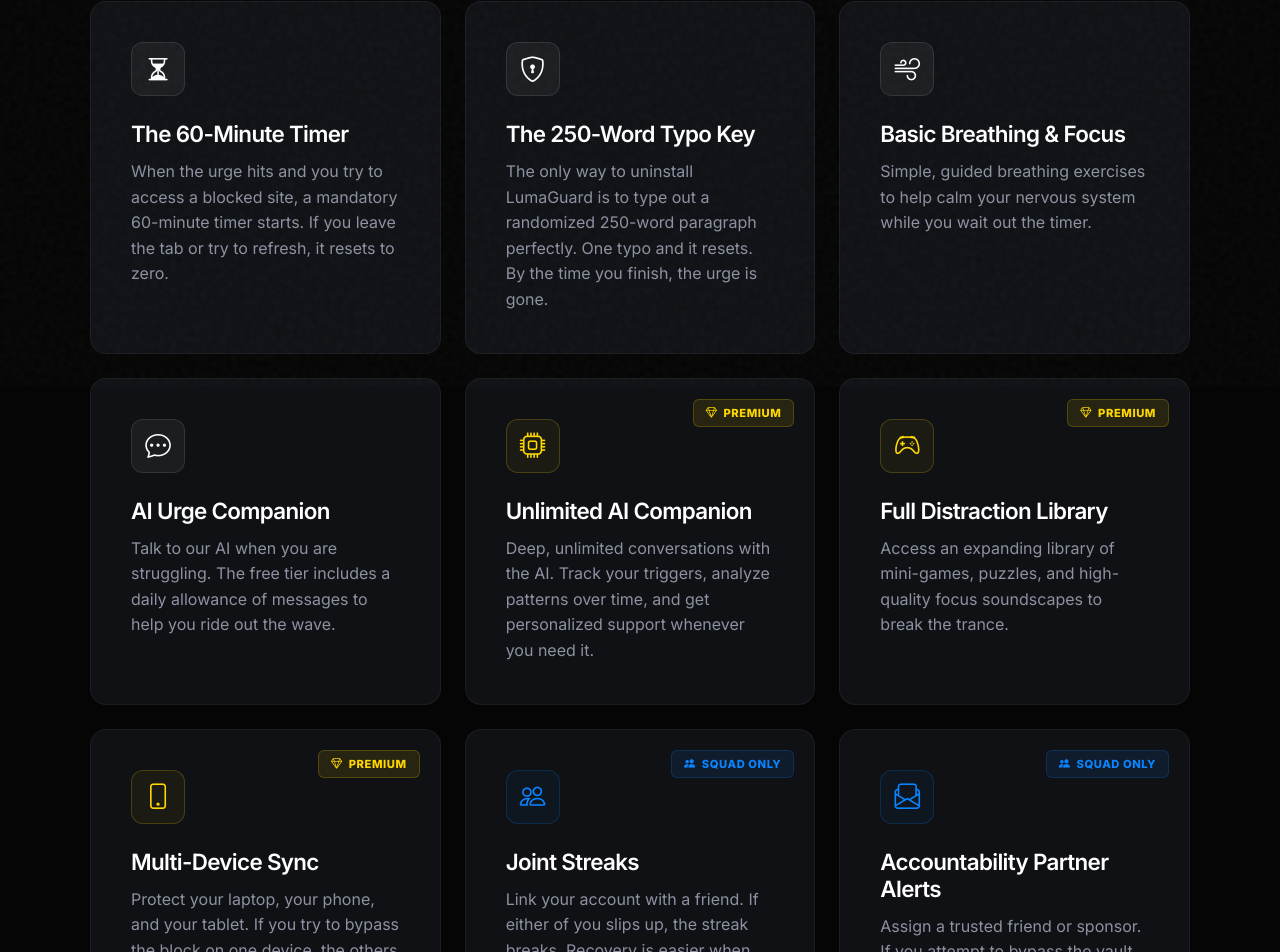
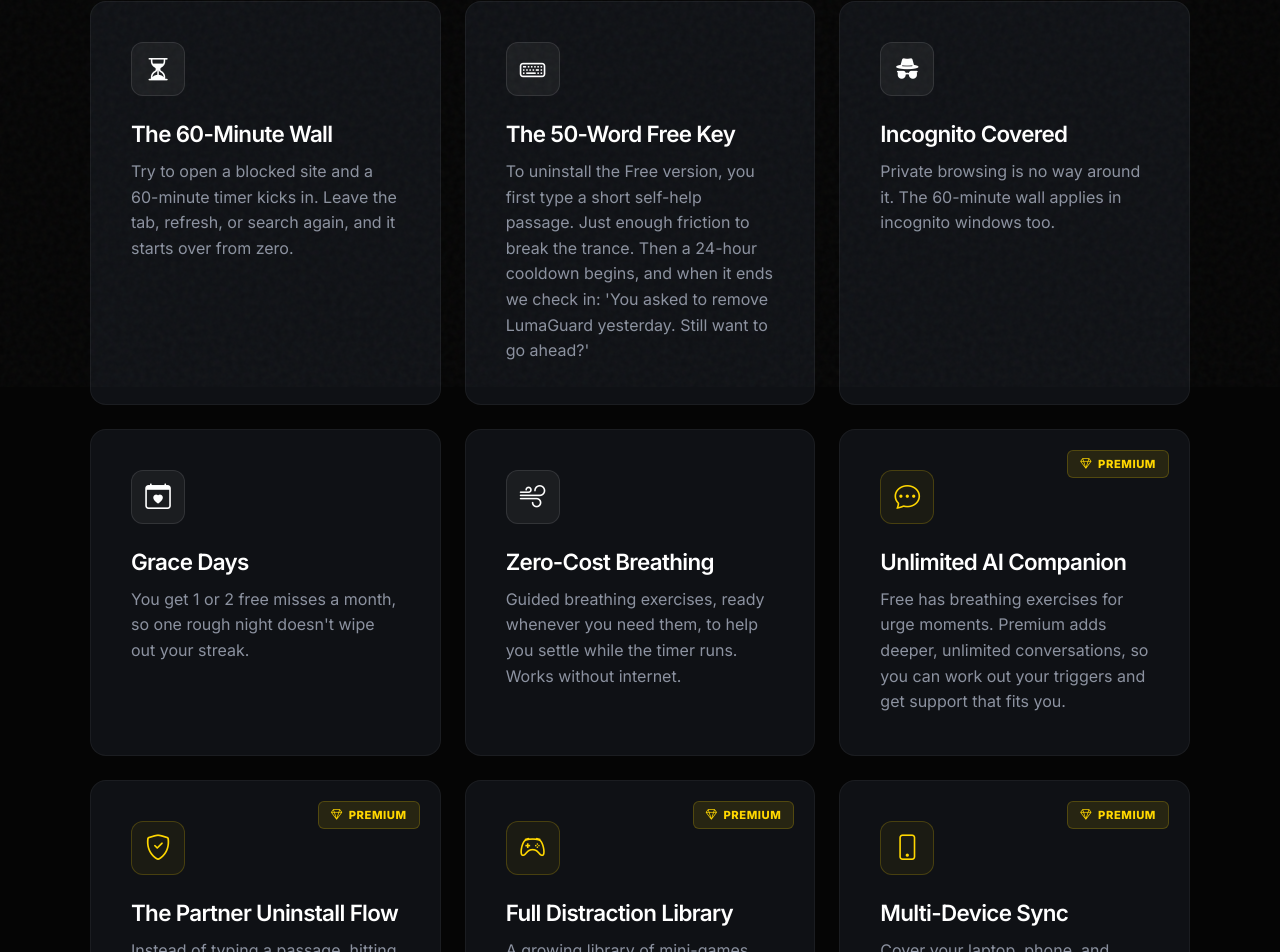
Before and after one commit to miracleiwelu13-ux/luma-guard, a React (Vite) app: page /features in a window 1280 px wide. Shown: the part 413-1365 px from the top of the page. Built offline with nearby package versions, Linux system fonts and the light colour scheme.

Commit message:
Update features, pricing, and FAQ to match V1 product logic

```diff
--- a/src/data/articles.js
+++ b/src/data/articles.js
@@ -23,7 +23,7 @@ export const articles = [
       "1. Cold water. Splash freezing cold water on your face. The shock can slow your heart rate and break the panic spiral.",
       "2. Move. Do 20 pushups or go for a fast walk. It pulls your attention out of your head and into your muscles.",
       "3. Say it out loud. Try: 'I'm having an urge, and I'm not going to act on it.' Hearing yourself say it helps you step back from the feeling and think clearly again.",
-      "LumaGuard's 60-minute timer gives you the space to do all three."
+      "LumaGuard's 60-minute timer gives you the space to do all three. And if you try to uninstall it, a 24-hour cooldown kicks in. That's a full day to change your mind."
     ]
   },
   {
@@ -80,7 +80,7 @@ export const articles = [
       "2. Drop the shame. It happened and it's done. Beating yourself up only makes the next slip more likely.",
       "3. Go outside. Move your body and change your surroundings.",
       "4. Reset your streak, but don't count it as losing everything. You're building a muscle. You dropped the weight, and you're still stronger than when you started.",
-      "LumaGuard is here to help you get back up, not to judge you for falling."
+      "LumaGuard is here to help you get back up, not to judge you for falling. And if you ever feel like quitting the app, uninstalling means typing a short 50-word self-help passage, then waiting out a 24-hour cooldown. After that, we'll ask if you still want to go. That gives you a full day to think it over."
     ]
   }
 ]
--- a/src/pages/FeaturesPage/FeaturesPage.jsx
+++ b/src/pages/FeaturesPage/FeaturesPage.jsx
@@ -2,65 +2,88 @@ import { Link } from 'react-router-dom'
 import { motion } from 'framer-motion'
 import './FeaturesPage.css'
 
-// We'll structure the features by category and clearly mark the tier
 const features = [
   // --- THE CORE (FREE) ---
   {
     icon: 'bi-hourglass-split',
-    title: 'The 60-Minute Timer',
-    desc: 'When the urge hits and you try to access a blocked site, a mandatory 60-minute timer starts. If you leave the tab or try to refresh, it resets to zero.',
+    title: 'The 60-Minute Wall',
+    desc: 'Try to open a blocked site and a 60-minute timer kicks in. Leave the tab, refresh, or search again, and it starts over from zero.',
     tier: 'free'
   },
   {
-    icon: 'bi-shield-lock',
-    title: 'The 250-Word Typo Key',
-    desc: 'The only way to uninstall LumaGuard is to type out a randomized 250-word paragraph perfectly. One typo and it resets. By the time you finish, the urge is gone.',
+    icon: 'bi-keyboard',
+    title: 'The 50-Word Free Key',
+    desc: "To uninstall the Free version, you first type a short self-help passage. Just enough friction to break the trance. Then a 24-hour cooldown begins, and when it ends we check in: 'You asked to remove LumaGuard yesterday. Still want to go ahead?'",
+    tier: 'free'
+  },
+  {
+    icon: 'bi-incognito',
+    title: 'Incognito Covered',
+    desc: 'Private browsing is no way around it. The 60-minute wall applies in incognito windows too.',
+    tier: 'free'
+  },
+  {
+    icon: 'bi-calendar-heart',
+    title: 'Grace Days',
+    desc: "You get 1 or 2 free misses a month, so one rough night doesn't wipe out your streak.",
     tier: 'free'
   },
   {
     icon: 'bi-wind',
-    title: 'Basic Breathing & Focus',
-    desc: 'Simple, guided breathing exercises to help calm your nervous system while you wait out the timer.',
-    tier: 'free'
-  },
-  {
-    icon: 'bi-chat-dots',
-    title: 'AI Urge Companion',
-    desc: 'Talk to our AI when you are struggling. The free tier includes a daily allowance of messages to help you ride out the wave.',
+    title: 'Zero-Cost Breathing',
+    desc: 'Guided breathing exercises, ready whenever you need them, to help you settle while the timer runs. Works without internet.',
     tier: 'free'
   },
 
   // --- THE UPGRADES (PREMIUM) ---
   {
-    icon: 'bi-cpu',
+    icon: 'bi-chat-dots',
     title: 'Unlimited AI Companion',
-    desc: 'Deep, unlimited conversations with the AI. Track your triggers, analyze patterns over time, and get personalized support whenever you need it.',
+    desc: 'Free has breathing exercises for urge moments. Premium adds deeper, unlimited conversations, so you can work out your triggers and get support that fits you.',
+    tier: 'premium'
+  },
+  {
+    icon: 'bi-shield-check',
+    title: 'The Partner Uninstall Flow',
+    desc: "Instead of typing a passage, hitting 'Uninstall' on Premium sends a private message to your Accountability Partner: 'I am trying to uninstall. Talk me down?' The 24-hour cooldown still applies.",
     tier: 'premium'
   },
   {
     icon: 'bi-controller',
     title: 'Full Distraction Library',
-    desc: 'Access an expanding library of mini-games, puzzles, and high-quality focus soundscapes to break the trance.',
+    desc: 'A growing library of mini-games, puzzles, and focus soundscapes to pull your attention somewhere else.',
     tier: 'premium'
   },
   {
     icon: 'bi-phone',
     title: 'Multi-Device Sync',
-    desc: 'Protect your laptop, your phone, and your tablet. If you try to bypass the block on one device, the others know.',
+    desc: 'Cover your laptop, phone, and tablet together. If you try to get around the block on one, the others know.',
     tier: 'premium'
   },
 
   // --- THE MULTIPLAYER (GROUP) ---
   {
     icon: 'bi-people',
-    title: 'Joint Streaks',
-    desc: 'Link your account with a friend. If either of you slips up, the streak breaks. Recovery is easier when you are accountable to someone else.',
+    title: 'Private & Joint Streaks',
+    desc: 'Your personal streak never resets when a friend slips. The group streak only counts days when everyone stays clean. No shame in either one.',
     tier: 'group'
   },
   {
     icon: 'bi-envelope-paper',
-    title: 'Accountability Partner Alerts',
-    desc: 'Assign a trusted friend or sponsor. If you attempt to bypass the vault, they instantly receive an email notification.',
+    title: 'Accountability Alerts',
+    desc: "Pick a friend you trust. If you try to bypass the vault, your designated partner gets a private notification right away, and they decide whether to tell the group. Everyone else only sees an overall status, like '3 of 4 clean today.'",
+    tier: 'group'
+  },
+  {
+    icon: 'bi-chat-heart',
+    title: 'Group Check-Ins',
+    desc: 'Check in together, run shared breathing sessions, and cheer each other on. Squad stays worth it even in a rough week.',
+    tier: 'group'
+  },
+  {
+    icon: 'bi-trophy',
+    title: 'Milestone Rewards',
+    desc: 'Earn badges and cosmetics at 5 days, 1 week, and 1 month. Your personal best is always saved, even if you slip.',
     tier: 'group'
   }
 ]
--- a/src/pages/Home/Home.jsx
+++ b/src/pages/Home/Home.jsx
@@ -2,8 +2,10 @@ import Hero from '../../sections/Hero/Hero'
 import Problem from '../../sections/Problem/Problem'
 import AssessmentTeaser from '../../sections/AssessmentTeaser/AssessmentTeaser'
 import FeaturesTeaser from '../../sections/FeaturesTeaser/FeaturesTeaser'
+import ResourcesTeaser from '../../sections/ResourcesTeaser/ResourcesTeaser'
 import Pricing from '../../sections/Pricing/Pricing'
-import ResourcesTeaser from '../../sections/ResourcesTeaser/ResourcesTeaser'
+import './Home.css'
+
 export default function Home() {
   return (
     <div>
@@ -11,8 +13,8 @@ export default function Home() {
       <Problem />
       <AssessmentTeaser />
       <FeaturesTeaser />
+      <ResourcesTeaser />
       <Pricing />
-      <ResourcesTeaser />
     </div>
   )
 }
--- a/src/pages/PricingPage/PricingPage.jsx
+++ b/src/pages/PricingPage/PricingPage.jsx
@@ -7,13 +7,14 @@ const plans = [
     name: "Lifeline",
     price: "Free",
     period: "forever",
-    desc: "The core protection. No paywalls to keep you safe.",
+    desc: "The core protection. Nothing that keeps you safe is behind a paywall.",
     features: [
-      "1 Device (Chrome)",
-      "60-Minute Vault Timer",
-      "250-Word Typo Key",
-      "Basic AI coping (Daily limit)",
-      "Breathing & Focus tools"
+      "1 device (Chrome)",
+      "60-minute vault timer",
+      "Incognito mode covered",
+      "50-word passage and 24-hour uninstall cooldown",
+      "Breathing exercises",
+      "Private personal streaks"
     ],
     cta: "Get LumaGuard",
     highlight: false
@@ -22,29 +23,30 @@ const plans = [
     name: "Pro",
     price: "$6",
     period: "/ month",
-    desc: "For the days you need an unlimited backup.",
+    desc: "For the days you want unlimited backup.",
     features: [
-      "Unlimited Devices (Phone + PC)",
+      "Unlimited devices (phone and PC)",
+      "Partner uninstall alerts",
       "Unlimited AI Companion",
-      "Full game & audio library",
-      "Priority support",
+      "Full game and audio library",
       "Everything in Lifeline"
     ],
-    cta: "Start 7-Day Free Trial",
+    cta: "Start 7-day free trial",
     highlight: true
   },
   {
     name: "Squad",
-    price: "$16.80",
+    price: "$16",
     originalPrice: "$24",
     period: "/ month",
-    desc: "For friends fighting the battle together.",
+    desc: "For friends who want to tackle this together.",
     features: [
-      "Up to 4 People",
-      "Joint Streaks",
-      "Accountability Partner alerts",
-      "Everything in Pro for everyone",
-      "30% Group Discount"
+      "Up to 4 people",
+      "Private accountability alerts",
+      "Joint group streaks",
+      "Group check-ins and shared breathing",
+      "Milestone badges and rewards",
+      "30% group discount"
     ],
     cta: "Start a Squad",
     highlight: false
@@ -54,7 +56,7 @@ const plans = [
 const faqs = [
   {
     q: "Is the free version actually useful?",
-    a: "Yes. We don't put basic safety behind a paywall like a lot of other apps do. The 60-minute timer and the Typo Key work fully on the free plan. We only charge for the extra tools and the group features."
+    a: "Yes. We don't put basic safety behind a paywall like a lot of other apps do. The 60-minute timer and the 50-word uninstall passage work fully on the free plan. We only charge for the extra tools and the group features."
   },
   {
     q: "Can I cancel anytime?",
@@ -62,7 +64,7 @@ const faqs = [
   },
   {
     q: "How does the Squad plan work?",
-    a: "One bill covers up to 4 people. You link your accounts so you can see each other's streaks, and you get an alert if someone tries to get around the vault."
+    a: "One bill covers up to 4 people. You link your accounts to share a group streak. If someone tries to get around the vault, the alert goes privately to their partner, who decides whether to tell the group."
   },
 ]
 
--- a/src/sections/FeaturesTeaser/FeaturesTeaser.jsx
+++ b/src/sections/FeaturesTeaser/FeaturesTeaser.jsx
@@ -3,31 +3,48 @@ import { motion } from 'framer-motion'
 import './FeaturesTeaser.css'
 
 const topFeatures = [
+  // --- FREE TIER ---
   {
     icon: 'bi-hourglass-split',
-    title: 'The 60-Minute Timer',
-    desc: 'Most urges pass within 15 minutes. The timer keeps everything locked for a full hour, and if you leave the tab, it starts over.',
+    title: 'The 60-Minute Wall',
+    desc: 'Try to open a blocked site and a 60-minute timer kicks in. Leave the tab or refresh, and it starts over from zero.',
     color: 'blue',
     paid: false
   },
   {
-    icon: 'bi-shield-lock',
-    title: 'The Typo Key',
-    desc: 'Thinking about uninstalling? First you\'ll have to type a 250-word paragraph without a single mistake.',
+    icon: 'bi-incognito',
+    title: 'Incognito Covered',
+    desc: 'Private browsing is no way around it. The 60-minute wall applies in incognito windows too.',
     color: 'blue',
     paid: false
   },
   {
-    icon: 'bi-chat-dots',
-    title: 'AI Urge Companion',
-    desc: 'Having a rough moment? Talk it through instead of white-knuckling it alone.',
+    icon: 'bi-calendar-heart',
+    title: 'Grace Days',
+    desc: "You get 1 or 2 free misses a month, so one rough night doesn't wipe out your entire streak.",
+    color: 'blue',
+    paid: false
+  },
+
+  // --- PREMIUM TIER ---
+  {
+    icon: 'bi-shield-check',
+    title: 'Partner Uninstall Flow',
+    desc: "Instead of typing a passage, hitting 'Uninstall' sends a private alert to your Accountability Partner.",
     color: 'green',
     paid: true
   },
   {
-    icon: 'bi-people',
-    title: 'Joint Streaks',
-    desc: 'Team up with a friend. If you slip, they get a heads-up. It\'s easier when someone\'s got your back.',
+    icon: 'bi-chat-dots',
+    title: 'Unlimited AI Companion',
+    desc: 'Free has basic breathing. Premium unlocks deeper, unlimited conversations to help you understand your triggers.',
+    color: 'green',
+    paid: true
+  },
+  {
+    icon: 'bi-phone',
+    title: 'Multi-Device Sync',
+    desc: 'Cover your laptop, phone, and tablet together. If you try to bypass the block on one, the others know.',
     color: 'green',
     paid: true
   }
--- a/src/sections/Pricing/Pricing.jsx
+++ b/src/sections/Pricing/Pricing.jsx
@@ -7,13 +7,14 @@ const plans = [
     name: "Lifeline",
     price: "Free",
     period: "forever",
-    desc: "The core protection. No paywalls to keep you safe.",
+    desc: "The core protection. Nothing that keeps you safe is behind a paywall.",
     features: [
-      "1 Device (Chrome)",
-      "60-Minute Vault Timer",
-      "250-Word Typo Key",
-      "Basic AI coping (Daily limit)",
-      "Breathing & Focus tools"
+      "1 device (Chrome)",
+      "60-minute vault timer",
+      "Incognito mode covered",
+      "50-word passage and 24-hour uninstall cooldown",
+      "Breathing exercises",
+      "Private personal streaks"
     ],
     cta: "Get LumaGuard",
     highlight: false
@@ -22,44 +23,45 @@ const plans = [
     name: "Pro",
     price: "$6",
     period: "/ month",
-    desc: "For the days you need an unlimited backup.",
+    desc: "For the days you want unlimited backup.",
     features: [
-      "Unlimited Devices (Phone + PC)",
+      "Unlimited devices (phone and PC)",
+      "Partner uninstall alerts",
       "Unlimited AI Companion",
-      "Full game & audio library",
-      "Priority support",
+      "Full game and audio library",
       "Everything in Lifeline"
     ],
-    cta: "Start 7-Day Free Trial",
+    cta: "Start 7-day free trial",
     highlight: true
   },
   {
     name: "Squad",
-    price: "$16.80",
+    price: "$16",
     originalPrice: "$24",
     period: "/ month",
-    desc: "For friends fighting the battle together.",
+    desc: "For friends who want to tackle this together.",
     features: [
-      "Up to 4 People",
-      "Joint Streaks",
-      "Accountability Partner alerts",
-      "Everything in Pro for everyone",
-      "30% Group Discount"
+      "Up to 4 people",
+      "Private accountability alerts",
+      "Joint group streaks",
+      "Group check-ins and shared breathing",
+      "Milestone badges and rewards",
+      "30% group discount"
     ],
     cta: "Start a Squad",
     highlight: false
   }
 ]
 
-function Pricing() {
+export default function Pricing() {
   return (
     <section className="pricing-section" id="pricing">
       <div className="pricing-container">
 
         <div className="pricing-header">
           <div className="problem-badge">Pricing</div>
-          <h2>No dark patterns. <br/>Just real protection.</h2>
-          <p>Your safety shouldn't be held hostage. The core vault is free forever.</p>
+          <h2>No tricks. <br/>Just real protection.</h2>
+          <p>Staying safe shouldn't cost you. The core vault is free, for good.</p>
         </div>
 
         <div className="pricing-grid">
@@ -103,12 +105,10 @@ function Pricing() {
         </div>
 
         <p className="pricing-note">
-          Need a plan for 6 or 10 friends? <Link to="/contact" className="btn-secondary">Contact us for large squad discounts</Link>
+          Need a plan for 6 or 10 friends? <Link to="/contact">Get in touch about bigger squads.</Link>
         </p>
 
       </div>
     </section>
   )
 }
-
-export default Pricing
```
Also changed, not shown: src/pages/FAQPage/FAQPage.jsx (+5 -5 lines).
